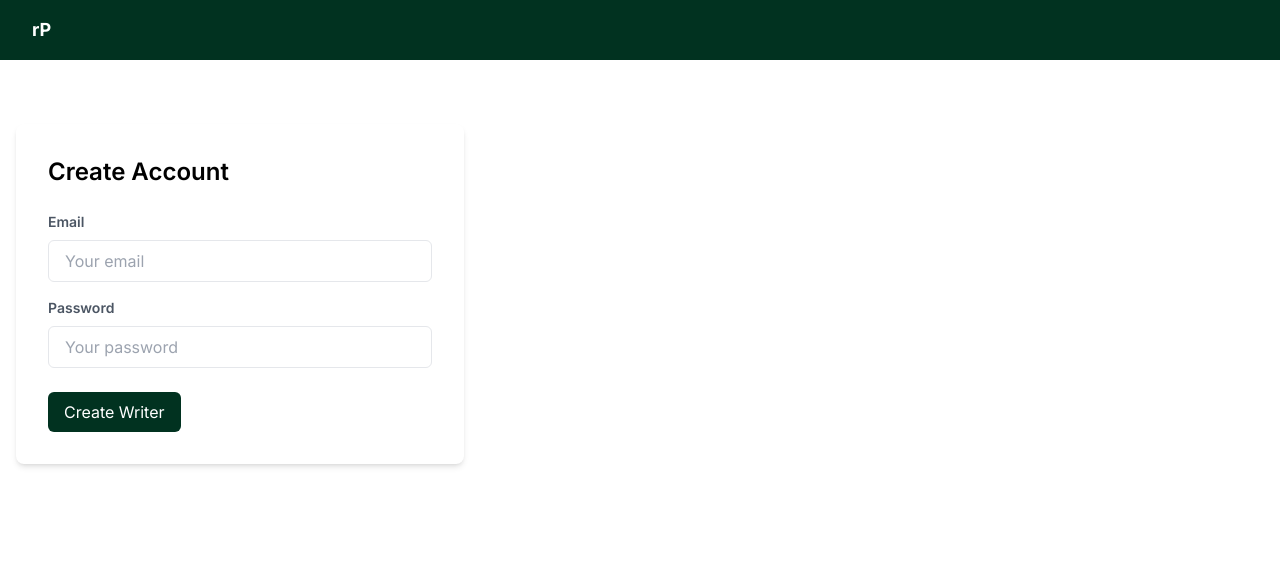
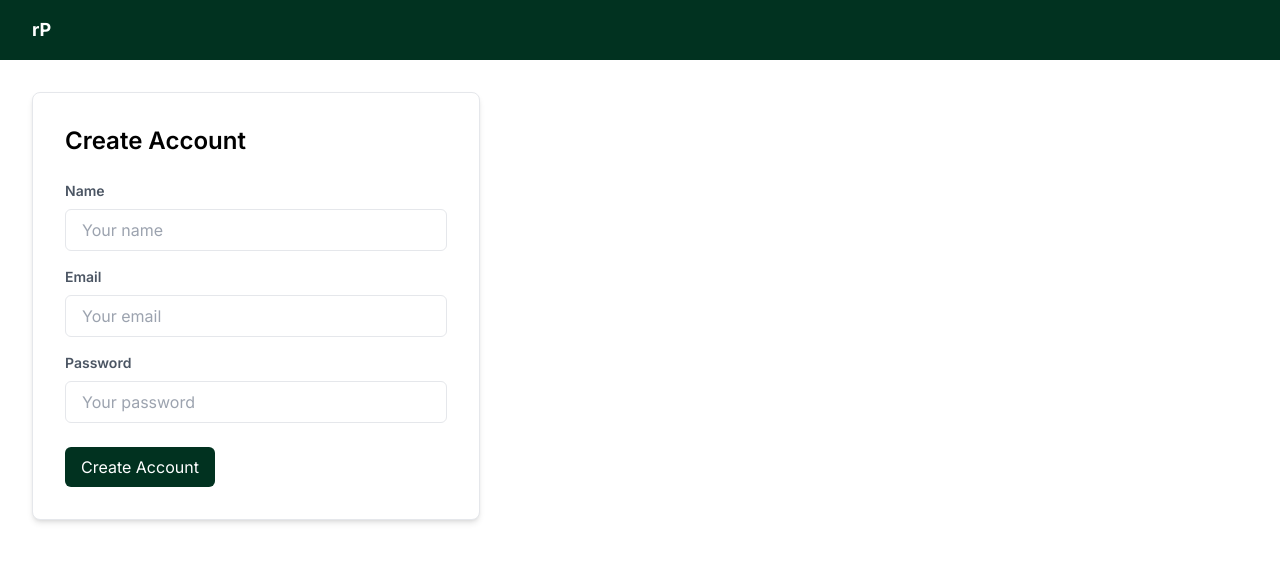
Before and after one commit to dgutkin/running-journal, a Next.js app in the folder client/: page /create-account in a window 1280 px wide. Shown: the top 562 px of the page. Built offline with nearby package versions, Linux system fonts and the light colour scheme; no server answers.

Commit message:
Add back user add to DB

```diff
--- a/client/app/create-account/page.js
+++ b/client/app/create-account/page.js
@@ -8,8 +8,10 @@ import { firebaseApp } from '../firebase/firebase';
 
 export default function CreateAccount() {
 
-    const [authError, setAuthError] = useState(false);
-    const [authErrorMessage, setAuthErrorMessage] = useState("");
+    const [signInError, setSignInError] = useState(false);
+    const [signInErrorMessage, setSignInErrorMessage] = useState("");
+
+    const [name, setName] = useState("");
     const [email, setEmail] = useState("");
     const [password, setPassword] = useState("");
 
@@ -20,29 +22,66 @@ export default function CreateAccount() {
         e.preventDefault();
 
         const auth = getAuth(firebaseApp);
+        let user;
 
-        createUserWithEmailAndPassword(auth, email, password)
+        await createUserWithEmailAndPassword(auth, email, password)
             .then((userCredential) => {
-                const user = userCredential.user;
+                user = userCredential.user;
             })
             .catch((error) => {
                 const errorCode = error.code;
                 const errorMessage = error.message;
+                setSignInError(true);
+                setSignInErrorMessage(errorMessage);
             });
 
-        router.push("/user");
+        if (user) {
+
+            const data = {"name": name, "email": email, "password": password};
+
+            const options = {
+                method: "POST",
+                mode: "cors",
+                headers: {
+                    "Content-Type": "application/json"
+                },
+                body: JSON.stringify(data)
+            }
+            const url = process.env.SERVER_URL || "http://127.0.0.1:8080/add-user";
+
+            await fetch(url, options)
+                .then((response) => {
+                    console.log(response);
+                    if (response.status == 201){
+                        router.push('/user');
+                    } else {
+                        setSignInError(true);
+                        setSignInErrorMessage(response.text());
+                    }
+                })
+                .catch((error) => {
+                    setSignInError(true);
+                    setSignInErrorMessage(error);
+                });
+
+        }
 
     }
 
     return (
 
-        <div className="container mx-4 max-w-md mt-16">
+        <div className="container mx-8 max-w-md mt-8">
 
-            <div className="bg-white p-8 rounded-lg shadow-md">
+            <div className="bg-white p-8 rounded-lg shadow-md border border-gray-200">
 
                 <h2 className="text-2xl font-semibold mb-6">Create Account</h2>
 
                 <div>
+
+                    <div className="mb-4">
+                        <label htmlFor="name" className="block text-gray-600 text-sm font-semibold mb-2">Name</label>
+                        <input type="text" id="name" name="name" placeholder="Your name" className="w-full px-4 py-2 border rounded-md focus:outline-none focus:border-blue-500" value={name} onChange={(e) => setName(e.target.value)}/>
+                    </div>
 
                     <div className="mb-4">
                         <label htmlFor="email" className="block text-gray-600 text-sm font-semibold mb-2">Email</label>
@@ -57,11 +96,11 @@ export default function CreateAccount() {
 
 
                     <button className="bg-dark-green text-white px-4 py-2 rounded-md hover:bg-yinmn-blue" onClick={handleCreateAccount}>
-                        Create Writer
+                        Create Account
                     </button>
 
-                    {authError &&
-                        <p>{authErrorMessage}</p>
+                    {signInError &&
+                        <p className="text-yinmn-blue text-sm mt-4">{signInErrorMessage}</p>
                     }
 
                 </div>
--- a/client/app/login/page.js
+++ b/client/app/login/page.js
@@ -24,50 +24,17 @@ export default function Login() {
 
         signInWithEmailAndPassword(auth, email, password)
             .then((userCredential) => {
-                // Signed in
                 const user = userCredential.user;
-                // ...
                 router.push("/user");
             })
             .catch((error) => {
                 const errorCode = error.code;
                 const errorMessage = error.message;
-                console.log(errorMessage);
+                setAuthError(true);
+                setAuthErrorMessage(errorMessage);
             });
 
     }
-
-    // async function handleLogin(e) {
-
-    //     e.preventDefault();
-
-    //     const data = {"email": email, "password": password};
-    //     const options = {
-    //         method: "POST",
-    //         mode: "cors",
-    //         headers: {
-    //             "Content-Type": "application/json"
-    //         },
-    //         body: JSON.stringify(data)
-    //     }
-    //     const url = "http://127.0.0.1:8080/login";
-
-    //     await fetch(url, options)
-    //         .then((response) => {
-    //             console.log(response);
-    //             if (response.status == 200){
-
-    //                 router.push('/user');
-    //             } else {
-    //                 setAuthError(true);
-    //                 setAuthErrorMessage(response.text());
-    //             }
-    //         })
-    //         .catch((error) => {
-    //             throw new Error("Create Account Error");
-    //         });
-
-    // }
 
     return (
 
@@ -98,7 +65,7 @@ export default function Login() {
                         </button>
 
                         {authError &&
-                        <p>{authErrorMessage}</p>
+                        <p className="text-yinmn-blue text-sm mt-4">{authErrorMessage}</p>
                         }
 
                     </form>
```
